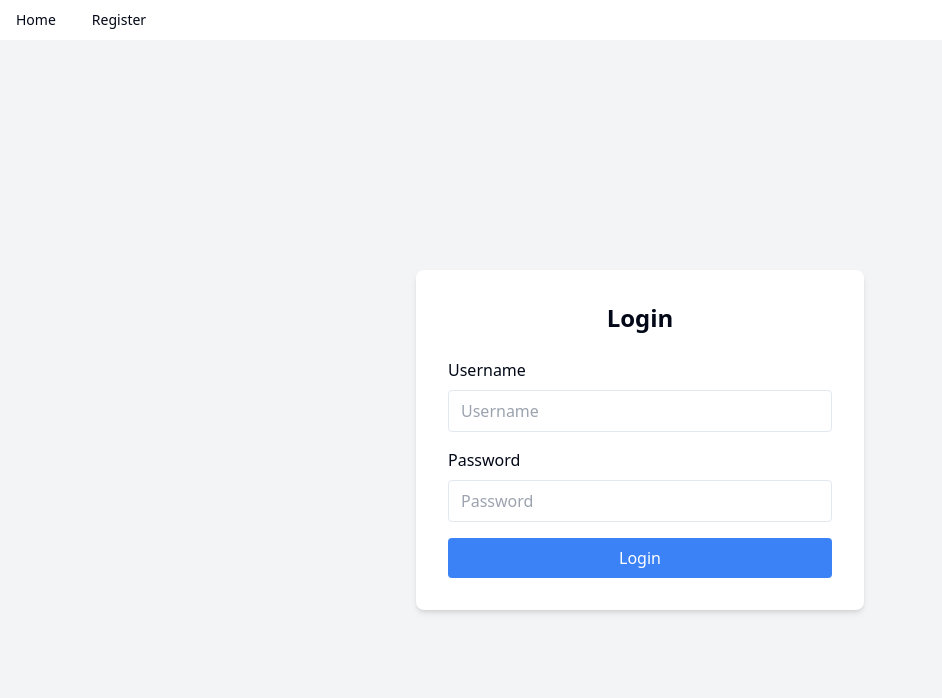
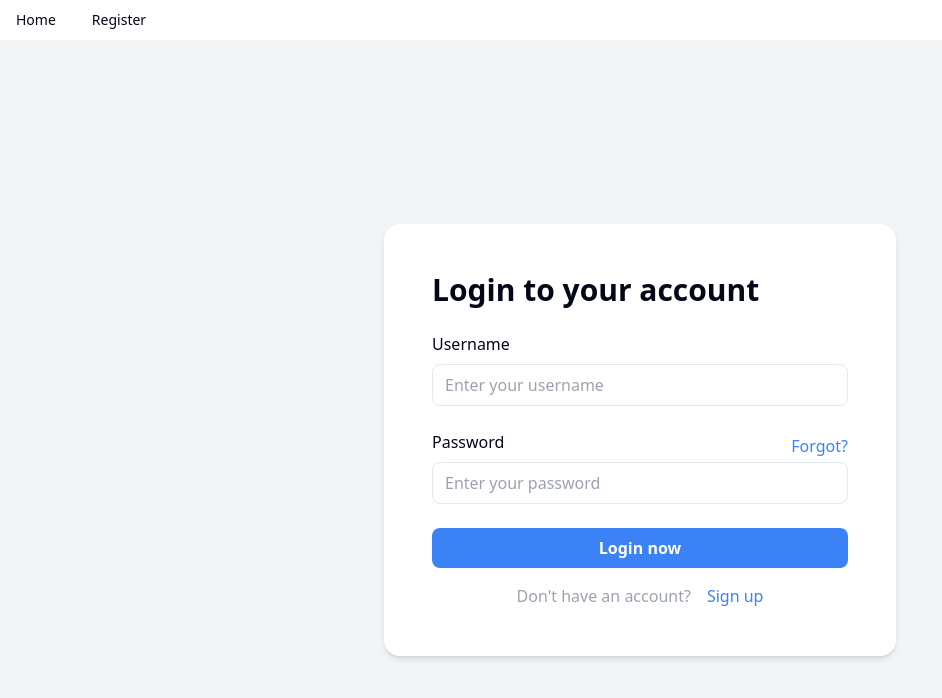
Before and after one commit to felltrin/soggy-waffle-sandwich, a React (Vite) app in the folder client/: page / in a window 1280 px wide. Shown: the top 698 px of the page, without its empty margins (0-942 px from the left). Built offline with nearby package versions, Linux system fonts and the light colour scheme.

Commit message:
The login form has been styled to the design I picked out for user retention
Signed-off-by: Lucius Holzinger <luciholzinger@gmail.com>

```diff
--- /dev/null
+++ b/client/src/components/FormButton.tsx
@@ -0,0 +1,15 @@
+const FormButton = ({ buttonText }) => {
+  return (
+    <>
+      <button
+        type="submit"
+        className="w-full bg-blue-500 text-white py-2 rounded-lg hover:bg-blue-600 font-semibold"
+        // className="w-full h-3/4 bg-blue-500"
+      >
+        {buttonText}
+      </button>
+    </>
+  );
+};
+
+export default FormButton;
--- /dev/null
+++ b/client/src/components/FormInput.tsx
@@ -0,0 +1,15 @@
+const FormInput = ({ value, setValue, placeholder, type }) => {
+  return (
+    <>
+      <input
+        type={type}
+        placeholder={placeholder}
+        value={value}
+        onChange={(e) => setValue(e.target.value)}
+        className="w-full px-3 py-2 border rounded-lg outline-cyan-100"
+      />
+    </>
+  );
+};
+
+export default FormInput;
--- a/client/src/pages/Login.tsx
+++ b/client/src/pages/Login.tsx
@@ -1,6 +1,8 @@
 import React, { useState } from "react";
 import axios from "axios";
 import { useNavigate } from "react-router-dom";
+import FormInput from "@/components/FormInput";
+import FormButton from "@/components/FormButton";
 
 function Login() {
   const [username, setUsername] = useState("");
@@ -33,37 +35,39 @@ function Login() {
 
   return (
     <div className="min-h-screen flex items-center justify-center bg-gray-100">
-      <div className="bg-white p-8 rounded-lg shadow-md w-full max-w-md">
-        <h2 className="text-2xl font-bold mb-6 text-center">Login</h2>
+      <div className="bg-white p-12 rounded-2xl shadow-md w-full max-w-lg">
+        <h2 className="text-3xl font-semibold mb-6 text-left">
+          Login to your account
+        </h2>
         <form onSubmit={handleLogin} className="max-w-md mx-auto">
-          <div className="mb-4">
-            <label className="block mb-2">Username</label>
-            <input
-              type="text"
-              placeholder="Username"
+          <div className="mb-6">
+            <label className="block mb-2 font-light">Username</label>
+            <FormInput
               value={username}
-              onChange={(e) => setUsername(e.target.value)}
-              className="w-full px-3 py-2 border rounded"
+              setValue={setUsername}
+              placeholder={"Enter your username"}
+              type={"text"}
             />
           </div>
 
-          <div className="mb-4">
-            <label className="block mb-2">Password</label>
-            <input
-              type="password"
-              placeholder="Password"
+          <div className="mb-6">
+            <div className="flex items-center justify-between">
+              <label className="block mb-2 font-light">Password</label>
+              <a className="text-right text-blue-500">Forgot?</a>
+            </div>
+            <FormInput
               value={password}
-              onChange={(e) => setPassword(e.target.value)}
-              className="w-full px-3 py-2 border rounded"
+              setValue={setPassword}
+              placeholder={"Enter your password"}
+              type={"password"}
             />
           </div>
 
-          <button
-            type="submit"
-            className="w-full bg-blue-500 text-white py-2 rounded hover:bg-blue-600"
-          >
-            Login
-          </button>
+          <FormButton buttonText={"Login now"} />
+          <div className="flex items-center justify-center align-text-bottom pt-4">
+            <p className="pr-4 text-gray-400">Don't have an account?</p>
+            <a className="text-blue-500">Sign up</a>
+          </div>
         </form>
       </div>
     </div>
--- a/client/src/pages/Register.tsx
+++ b/client/src/pages/Register.tsx
@@ -119,7 +119,7 @@ function Register() {
   return (
     <div className="min-h-screen flex items-center justify-center bg-gray-100">
       <div className="bg-white p-8 rounded-lg shadow-md w-full max-w-md">
-        <h2 className="text-2xl font-bold mb-6 text-center">Register</h2>
+        <h2 className="text-3xl font-bold mb-6 text-left">Create an account</h2>
         <form onSubmit={handleRegister} className="max-w-md mx-auto">
           <div className="mb-4">
             <label className="block mb-2">Username</label>
```
Also changed, not shown: client/src/index.css (+6 -6 lines), 1 other file (tests, documents, lock files or other folders).
